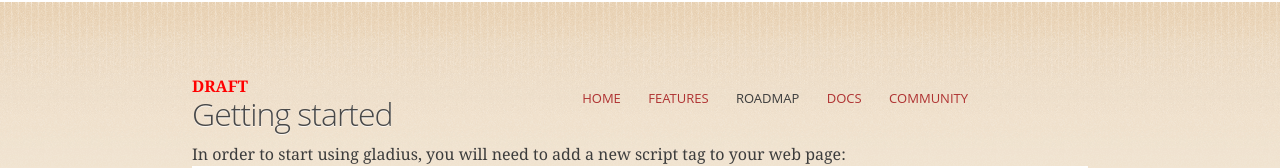
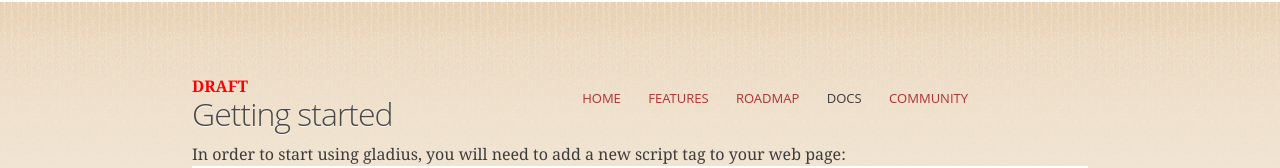
Before and after one commit to gladiusjs/gladiusjs.github.com, a plain HTML site: page docs.html in a window 1280 px wide. Shown: the top 168 px of the page. Drawn offline with Linux system fonts and the light colour scheme.

Commit message:
Updated links.

```diff
--- a/docs.html
+++ b/docs.html
@@ -19,10 +19,10 @@
             <a href="features.html">Features</a>
           </li>
           <li>
-            <b>Roadmap</b>
+            <a href="roadmap.html">Roadmap</a>
           </li>
           <li>
-            <a href="docs.html">Docs</a>
+            <b>Docs</b>
           </li>
           <li>
             <a href="community.html">Community</a>
```
